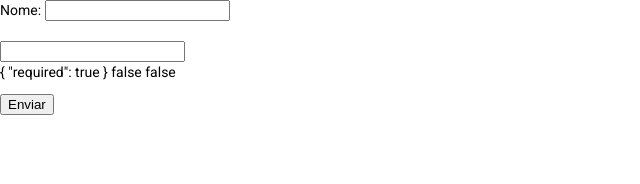
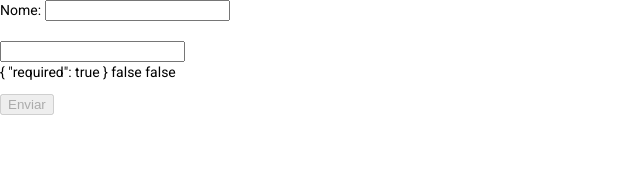
Before and after one commit to francissantiago/Angular14-reactiveForms, an Angular app: page / in a window 1280 px wide. Shown: the top 184 px of the page, without its empty margins (0-640 px from the left). Built offline with nearby package versions, Linux system fonts and the light colour scheme.

Commit message:
:sparkles: Validação de formulário (Valid e Invalid)

```diff
--- a/src/app/reactive-forms/reactive-forms.component.html
+++ b/src/app/reactive-forms/reactive-forms.component.html
@@ -21,5 +21,5 @@
         {{ registerForm.get('firstName')?.dirty | json }}
     </p>
 
-    <button>Enviar</button>
+    <button [disabled]="registerForm.invalid">Enviar</button>
 </form>
--- a/src/app/reactive-forms/reactive-forms.component.ts
+++ b/src/app/reactive-forms/reactive-forms.component.ts
@@ -21,9 +21,11 @@ export class ReactiveFormsComponent implements OnInit {
   }
 
   public submitForm() {
-    console.log(this.registerForm.value);
-    console.log(this.registerForm.value.firstName);
-    console.log(this.registerForm.value.lastName);
+    if (this.registerForm.valid) {
+      console.log(this.registerForm.value);
+      console.log(this.registerForm.value.firstName);
+      console.log(this.registerForm.value.lastName);
+    }
   }
 
 }
```
